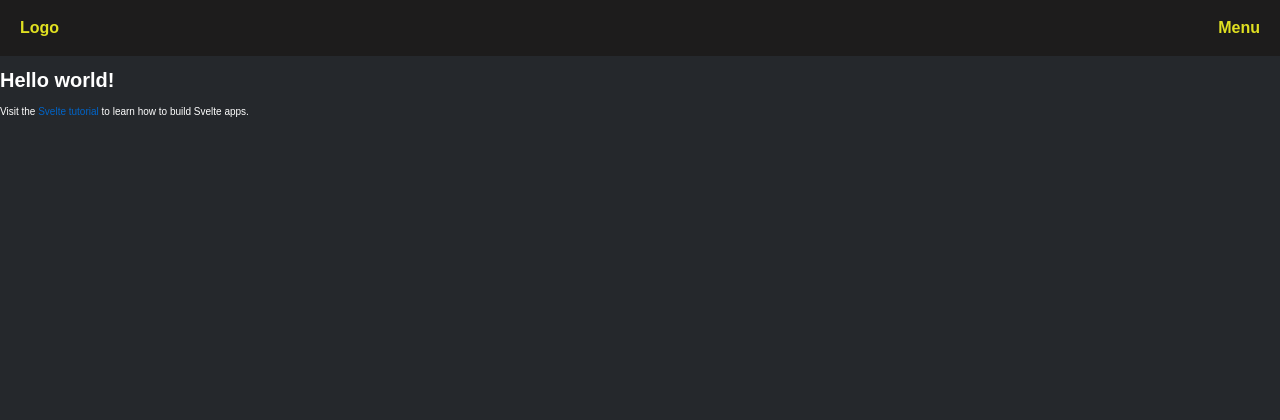
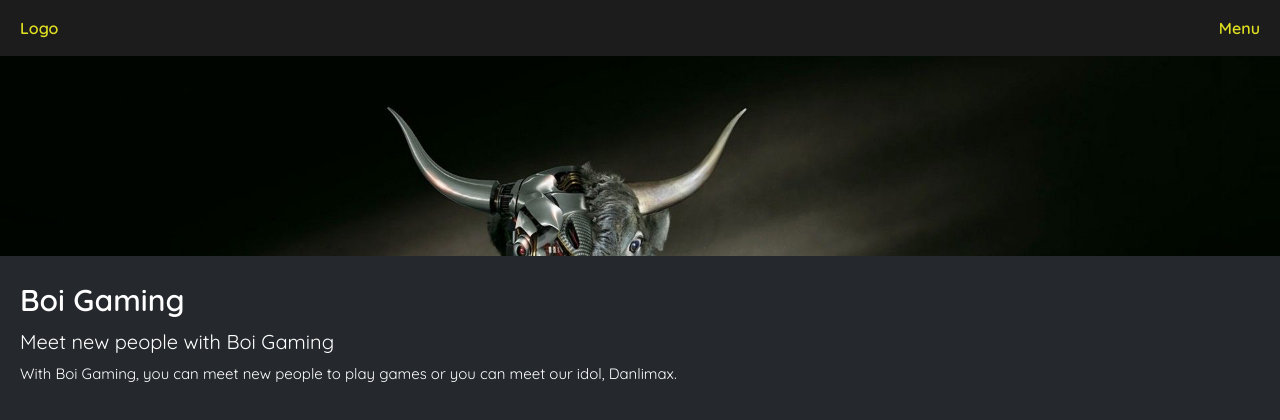
Before and after one commit to arymoraes/gamingapp-svelte, a Svelte app: page / in a window 1280 px wide. Shown: the top 420 px of the page. Built offline with nearby package versions, Linux system fonts and the light colour scheme.

Commit message:
started landing page

```diff
--- a/public/index.html
+++ b/public/index.html
@@ -9,7 +9,9 @@
 	<link rel='icon' type='image/png' href='/favicon.png'>
 	<link rel='stylesheet' href='/global.css'>
 	<link rel='stylesheet' href='/build/bundle.css'>
-
+	<link rel="preconnect" href="https://fonts.googleapis.com">
+	<link rel="preconnect" href="https://fonts.gstatic.com" crossorigin>
+	<link href="https://fonts.googleapis.com/css2?family=Quicksand:wght@400;600;700&display=swap" rel="stylesheet">
 	<script defer src='/build/bundle.js'></script>
 </head>
 
--- a/src/App.svelte
+++ b/src/App.svelte
@@ -1,13 +1,19 @@
 <script lang="ts">
 import Header from "./components/header/Header.svelte";
+import TextSection from "./components/partials/sections/TextSection.svelte";
 
-	export let name: string;
+export let name: string;
 </script>
 
 <main>
 	<Header />
-	<h1>Hello {name}!</h1>
-	<p>Visit the <a href="https://svelte.dev/tutorial">Svelte tutorial</a> to learn how to build Svelte apps.</p>
+	<TextSection
+		title="{name}"
+		subTitle="Meet new people with {name}"
+		text="With {name}, you can meet new people to play games or you can meet our idol, Danlimax."
+		image="/images/hero.jpg"
+		footer=""
+	/>
 </main>
 
 <style lang="scss">
--- /dev/null
+++ b/src/components/partials/sections/TextSection.svelte
@@ -0,0 +1,57 @@
+<script lang="ts">
+   export let title: string;
+   export let subTitle: string;
+   export let text: string;
+   export let image: string;
+   export let footer: string;
+</script>
+
+<main class="text-section__container">
+   <div class="text-section__image" style={`background-image: url(${image})`}>
+   </div>
+   <div class="text-section__description">
+      <div class="text-section__title">{title}</div>
+      <div class="text-section__subtitle">{subTitle}</div>
+      <div class="text-section__text">{text}</div>
+      <div class="text-section__footer">{footer}</div>
+   </div>
+</main>
+
+<style lang="scss">
+   .text-section {
+      &__container {
+         display: flex;
+         flex-direction: column;
+      }
+
+      &__image {
+         height: 25vh;
+         background-size: 100%;
+      }
+
+      &__description {
+         padding: 2rem;
+
+         div {
+            padding: .5rem 0;
+         }
+      }
+
+      &__title {
+         font-size: 3rem;
+         font-weight: 600;
+      }
+
+      &__subtitle {
+         font-size: 2rem;
+      }
+
+      &__text {
+         font-size: 1.5rem;
+      }
+
+      &__footer {
+         font-size: 3rem;
+      }
+   }
+</style>
--- a/src/main.ts
+++ b/src/main.ts
@@ -3,7 +3,7 @@ import App from './App.svelte';
 const app = new App({
 	target: document.body,
 	props: {
-		name: 'world'
+		name: 'Boi Gaming'
 	}
 });
 
```
Also changed, not shown: public/images/hero.jpg (added).
